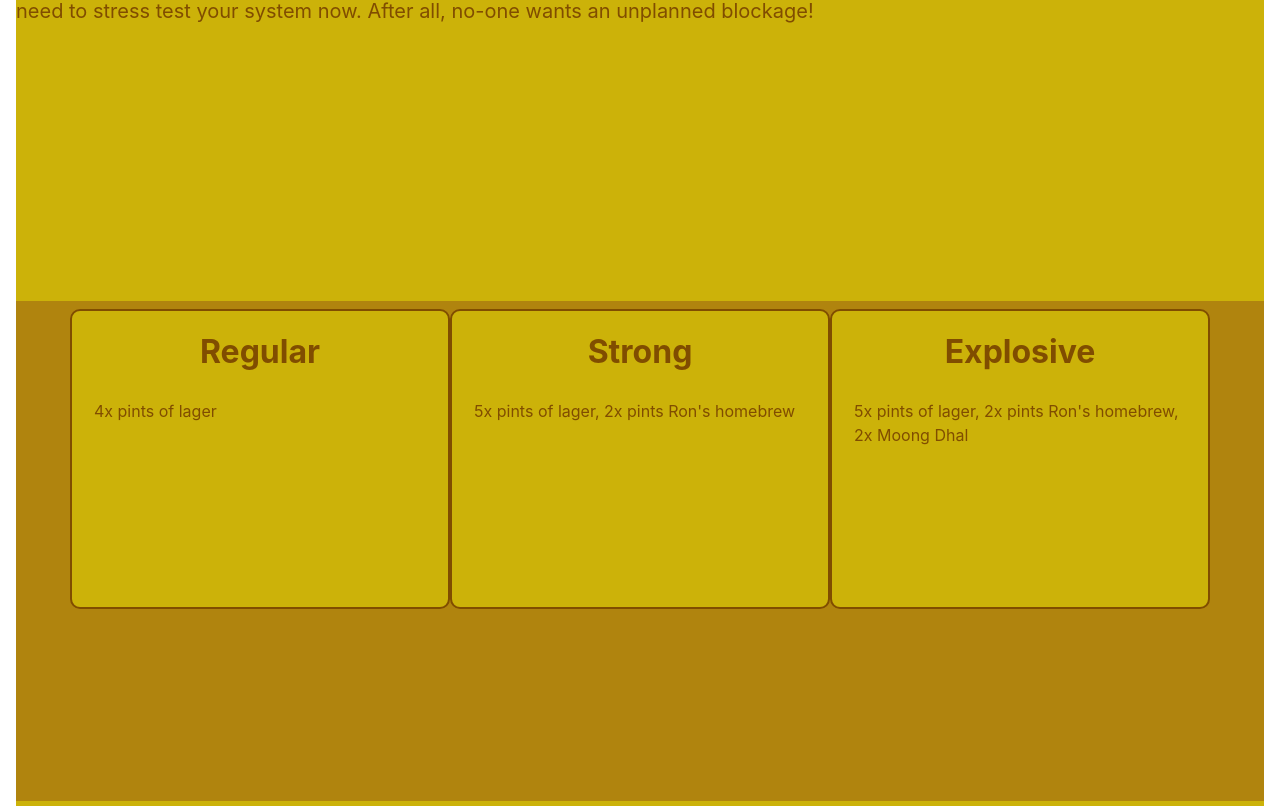
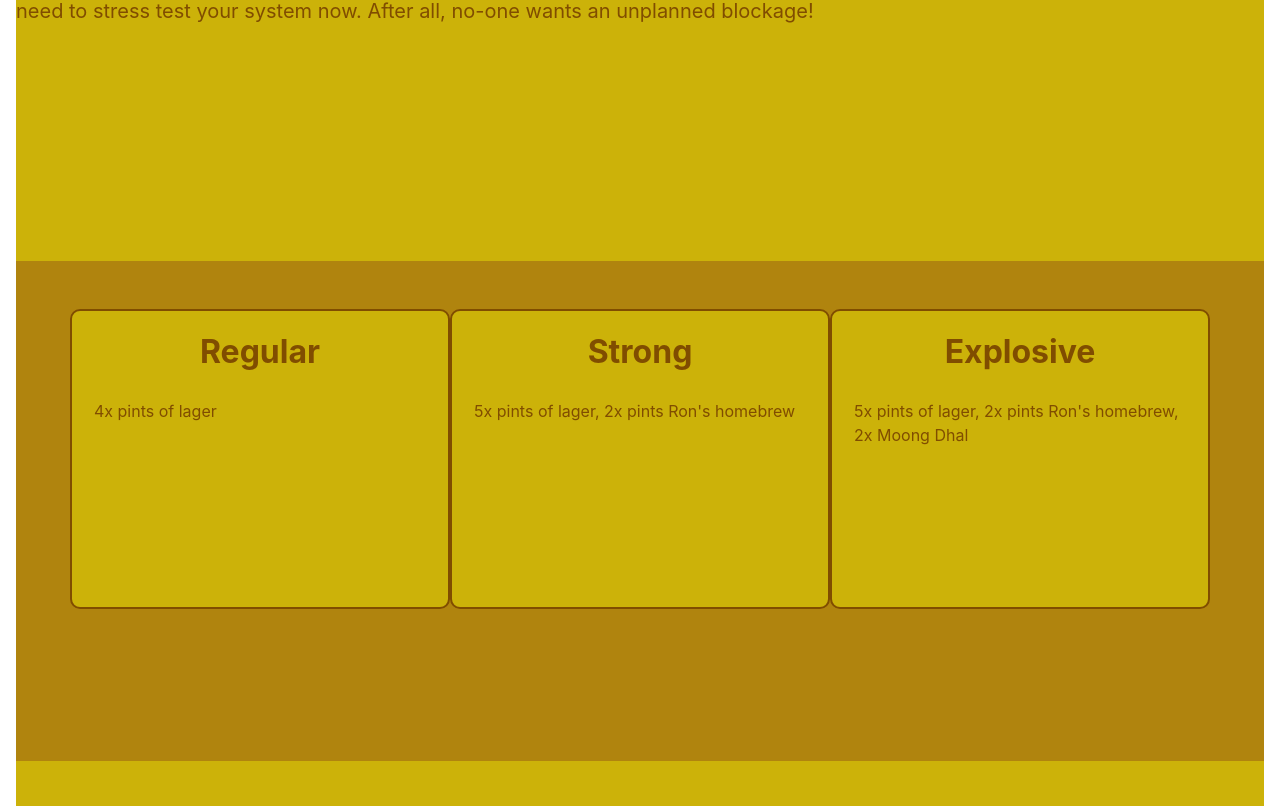
Before and after one commit to headexpanded/fat_slob_plumbing, a Next.js app: page / in a window 1280 px wide. Shown: the part 507-1313 px from the top of the page. Built offline with nearby package versions, Linux system fonts and the light colour scheme.

Commit message:
bootstrap div in services section

```diff
--- a/components/sections/ServicesSection.tsx
+++ b/components/sections/ServicesSection.tsx
@@ -29,7 +29,7 @@ export const ServicesSection = () => {
 {/*  extract key from serviceCards, spread the rest into card component */}
 <section className="servicesSection">
   <div className="container px-4">
-    <div className="row gx-5 gy-2">
+    <div className="row gx-5 gy-5">
 
           {serviceCards.map(({key,...other}) => {
               return <FSPCards.ServicesCard key={key} {...other}/>
```
